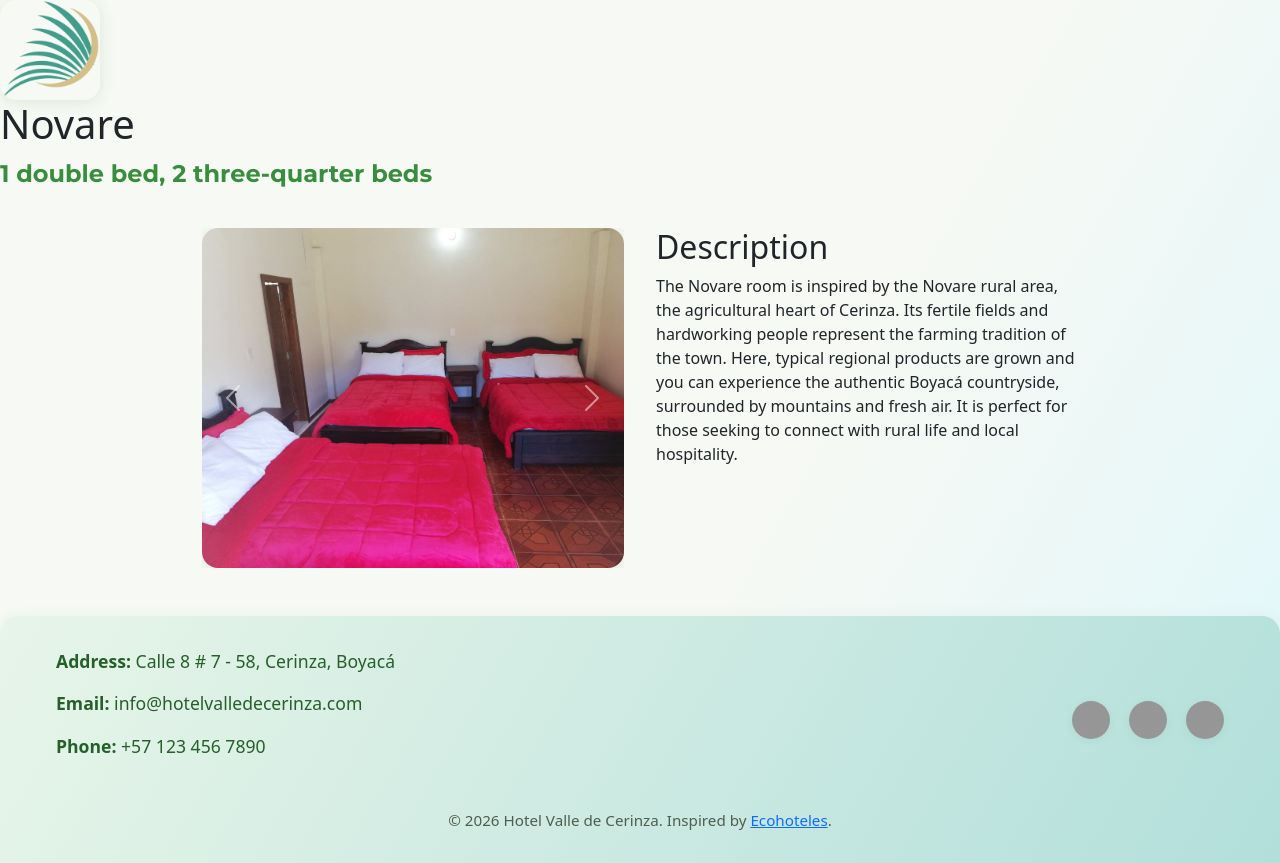
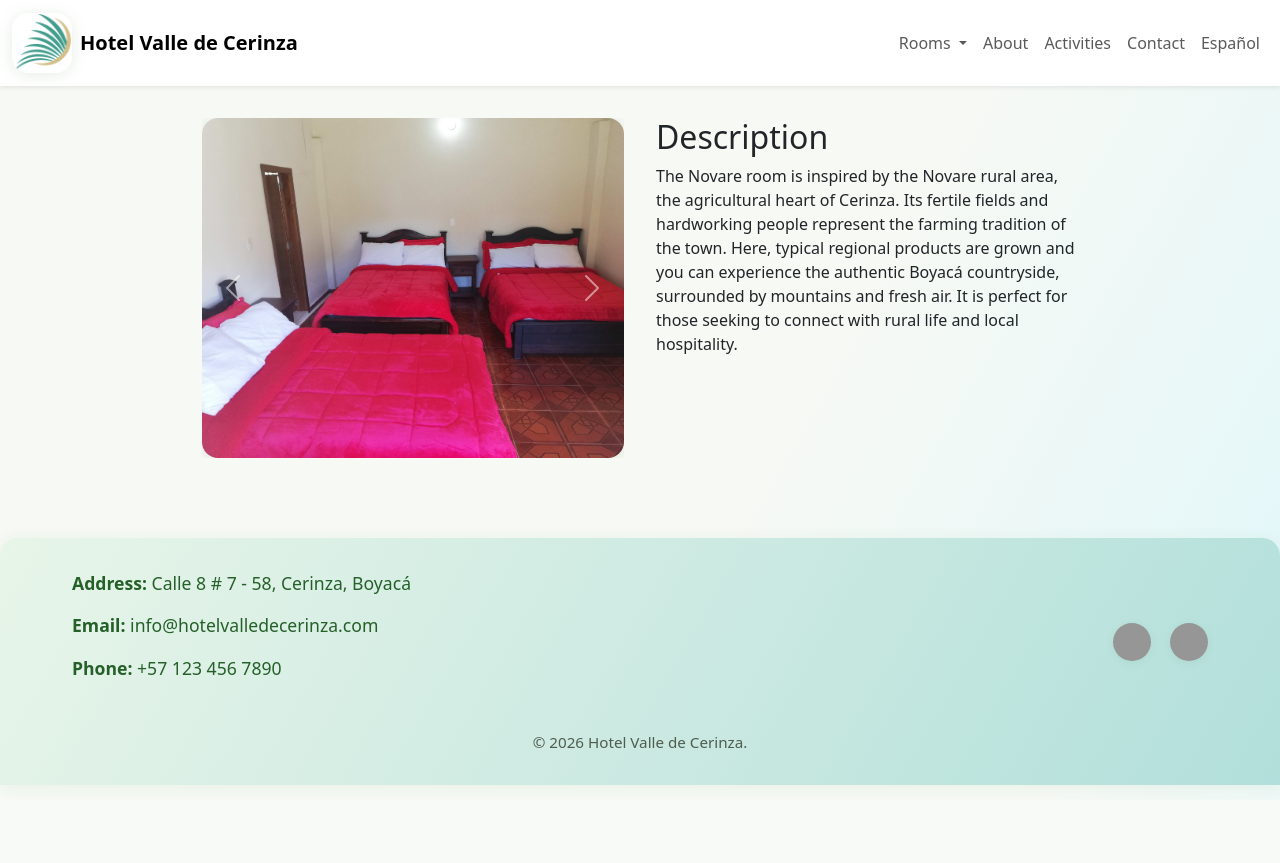
Before and after one commit to pateto/hotel, a Django app: page /english/room/novare/ in a window 1280 px wide. After the commit the page ends 793 px from the top, so only its background shows below. Run offline with Django 5.2, Linux system fonts and the light colour scheme; grey boxes are pictures that could not be loaded.

Commit message:
adjust web site

```diff
--- a/cerinza/static/cerinza/style.css
+++ b/cerinza/static/cerinza/style.css
@@ -3,6 +3,11 @@ body {
     margin: 0;
     background: linear-gradient(120deg, #f6f9f4 60%, #e0f7fa 100%);
     color: #1b2e1b;
+    scroll-padding-top: 80px;
+}
+
+section[id], footer[id] {
+    scroll-margin-top: 80px;
 }
 .main-header {
     background: #fff;
@@ -326,7 +337,7 @@ body {
     display: flex;
     align-items: center;
     justify-content: space-between;
-    padding: 2em 1em 1em 1em;
+    padding: 2em 2em 1em 2em;
     flex-wrap: wrap;
 }
 .footer-info {
--- a/cerinza/templates/cerinza/english.html
+++ b/cerinza/templates/cerinza/english.html
@@ -100,11 +100,10 @@
             <div class="footer-social">
                 <a href="#"><img src="https://cdn-icons-png.flaticon.com/512/733/733547.png" alt="Facebook" class="social-icon"></a>
                 <a href="#"><img src="https://cdn-icons-png.flaticon.com/512/733/733558.png" alt="Instagram" class="social-icon"></a>
-                <a href="#"><img src="https://cdn-icons-png.flaticon.com/512/733/733579.png" alt="Twitter" class="social-icon"></a>
             </div>
         </div>
         <div class="footer-legal">
-            <p>&copy; 2026 Hotel Valle de Cerinza. Inspired by <a href="https://www.ecohoteles.co/" target="_blank">Ecohoteles</a>.</p>
+            <p>&copy; 2026 Hotel Valle de Cerinza</p>
         </div>
     </footer>
     <script src="https://cdn.jsdelivr.net/npm/bootstrap@5.3.2/dist/js/bootstrap.bundle.min.js"></script>
--- a/cerinza/templates/cerinza/room_detail_en.html
+++ b/cerinza/templates/cerinza/room_detail_en.html
@@ -7,17 +7,47 @@
     <title>{{ room.name_en }} - Hotel Valle de Cerinza</title>
     <link href="https://fonts.googleapis.com/css2?family=Montserrat:wght@700;400&display=swap" rel="stylesheet">
     <link rel="stylesheet" href="{% static 'cerinza/style.css' %}">
+    <link href="https://cdn.jsdelivr.net/npm/bootstrap@5.3.2/dist/css/bootstrap.min.css" rel="stylesheet">
 </head>
 <body>
-    <header class="hero">
-        <a href="/english/">
-            <img src="/{{ logo }}" alt="Hotel Valle de Cerinza" class="logo">
-        </a>
-        <h1>{{ room.name_en }}</h1>
-        <p class="slogan">{{ room.descripcion_en }}</p>
-    </header>
-    <link href="https://cdn.jsdelivr.net/npm/bootstrap@5.3.2/dist/css/bootstrap.min.css" rel="stylesheet">
-    <section class="room-gallery d-flex flex-wrap justify-content-center align-items-start" style="gap:2em;">
+    <nav class="navbar navbar-expand-lg navbar-light bg-white shadow-sm sticky-top">
+        <div class="container-fluid">
+            <a class="navbar-brand d-flex align-items-center" href="/english/">
+                <img src="/{{ logo }}" alt="Hotel Valle de Cerinza" class="logo me-2" style="width:60px;">
+                <span class="fw-bold">Hotel Valle de Cerinza</span>
+            </a>
+            <button class="navbar-toggler" type="button" data-bs-toggle="collapse" data-bs-target="#navbarNavDropdown" aria-controls="navbarNavDropdown" aria-expanded="false" aria-label="Toggle navigation">
+                <span class="navbar-toggler-icon"></span>
+            </button>
+            <div class="collapse navbar-collapse" id="navbarNavDropdown">
+                <ul class="navbar-nav ms-auto mb-2 mb-lg-0">
+                    <li class="nav-item dropdown">
+                        <a class="nav-link dropdown-toggle" href="#" id="roomsDropdown" role="button" data-bs-toggle="dropdown" aria-expanded="false">
+                            Rooms
+                        </a>
+                        <ul class="dropdown-menu" aria-labelledby="roomsDropdown">
+                            {% for r in rooms %}
+                            <li><a class="dropdown-item" href="/english/room/{{ r.slug }}/">{{ r.name_en }}</a></li>
+                            {% endfor %}
+                        </ul>
+                    </li>
+                    <li class="nav-item">
+                        <a class="nav-link" href="/english/#about">About</a>
+                    </li>
+                    <li class="nav-item">
+                        <a class="nav-link" href="/english/#activities">Activities</a>
+                    </li>
+                    <li class="nav-item">
+                        <a class="nav-link" href="/english/#contact">Contact</a>
+                    </li>
+                    <li class="nav-item">
+                        <a class="nav-link" href="/">Español</a>
+                    </li>
+                </ul>
+            </div>
+        </div>
+    </nav>
+    <section class="room-gallery d-flex flex-wrap justify-content-center align-items-start" style="gap:2em;padding:2em 2.5em;">
         <div class="gallery" style="flex:1 1 33%;max-width:33vw;min-width:320px;">
             <div id="roomCarousel" class="carousel slide" data-bs-ride="carousel">
                 <div class="carousel-inner">
@@ -56,11 +86,10 @@
             <div class="footer-social">
                 <a href="#"><img src="https://cdn-icons-png.flaticon.com/512/733/733547.png" alt="Facebook" class="social-icon"></a>
                 <a href="#"><img src="https://cdn-icons-png.flaticon.com/512/733/733558.png" alt="Instagram" class="social-icon"></a>
-                <a href="#"><img src="https://cdn-icons-png.flaticon.com/512/733/733579.png" alt="Twitter" class="social-icon"></a>
             </div>
         </div>
         <div class="footer-legal">
-            <p>&copy; 2026 Hotel Valle de Cerinza. Inspired by <a href="https://www.ecohoteles.co/" target="_blank">Ecohoteles</a>.</p>
+            <p>&copy; 2026 Hotel Valle de Cerinza.</p>
         </div>
     </footer>
     <script src="https://cdn.jsdelivr.net/npm/bootstrap@5.3.2/dist/js/bootstrap.bundle.min.js"></script>
--- a/cerinza/views.py
+++ b/cerinza/views.py
@@ -3,9 +3,11 @@ def room_detail_en(request, room_name):
 	if not room:
 		return render(request, 'cerinza/404.html', status=404)
 	images = get_room_images(room['media_folder'])
+	rooms = [{**r, 'images': []} for r in ROOMS]
 	context = {
 		'room': room,
 		'images': images,
+		'rooms': rooms,
 		'logo': os.path.join('media', 'logo.png'),
 	}
 	return render(request, 'cerinza/room_detail_en.html', context)
@@ -115,9 +117,11 @@ def room_detail(request, room_name):
 	if not room:
 		return render(request, 'cerinza/404.html', status=404)
 	images = get_room_images(room['media_folder'])
+	rooms = [{**r, 'images': []} for r in ROOMS]
 	context = {
 		'room': room,
 		'images': images,
+		'rooms': rooms,
 		'logo': os.path.join('media', 'logo.png'),
 	}
 	return render(request, 'cerinza/room_detail.html', context)
```
Also changed, not shown: other parts of cerinza/static/cerinza/style.css (+53 -13 lines), cerinza/templates/cerinza/home.html (+11 -12 lines), cerinza/templates/cerinza/room_detail.html (+39 -9 lines), db.sqlite3, media/cerinza/1.png (added), media/cerinza/2.png (added), media/cerinza/4.png (added), media/cerinza/5.png (added).
